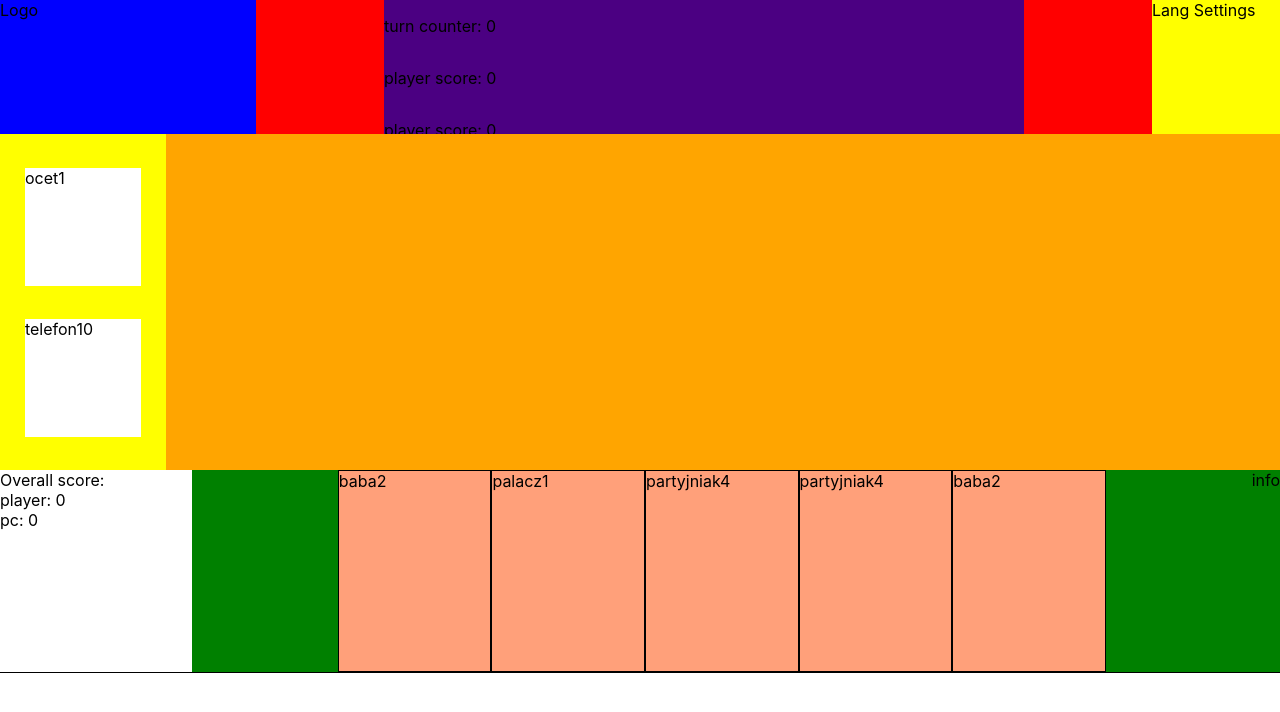
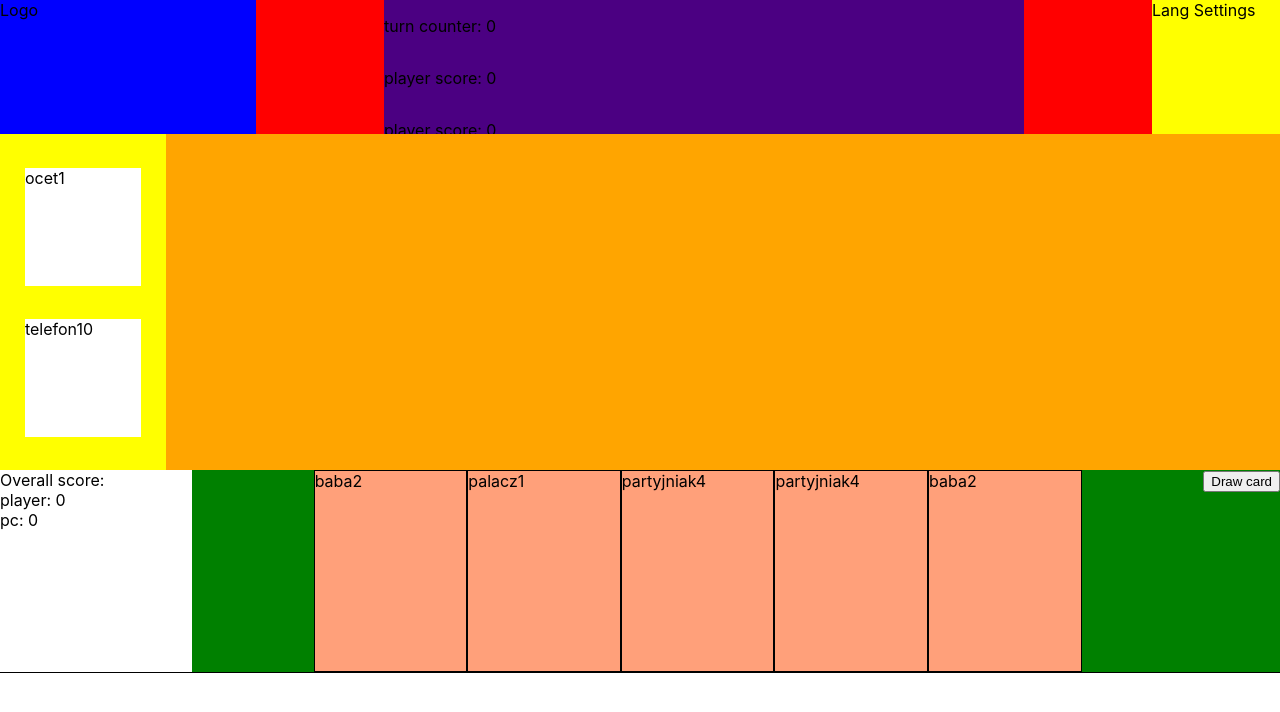
Before and after one commit to michalakweb/that-my-spot, a React (Create React App) app: page / in a window 1280 px wide. Shown: the top 712 px of the page. Built offline with nearby package versions, Linux system fonts and the light colour scheme.

Commit message:
added drawCard button

```diff
--- a/src/App.js
+++ b/src/App.js
@@ -242,6 +242,10 @@ class App extends React.Component {
     }
   }
 
+  drawCard = () => {
+    console.log("drawing card player")
+  }
+
   selectCard = (cardInfo, position) => {
     if (this.state.currentPhase === 1) {
       console.log("the selected card is:", cardInfo)
@@ -325,6 +329,8 @@ class App extends React.Component {
               selectCard={this.selectCard}
               playerOverallScore={this.state.playerOverallScore}
               computerOverallScore={this.state.computerOverallScore}
+              drawCard={this.drawCard}
+              currentPhase={this.state.currentPhase}
             />
           </div>
         </div>
--- a/src/components/footer/ExtraInfo.js
+++ b/src/components/footer/ExtraInfo.js
@@ -1,5 +1,16 @@
-import React from "react";
+import React from "react"
 
-const ExtraInfo = () => <div id="extra_info">info</div>;
+const ExtraInfo = props => (
+  <div id="extra_info">
+    <button
+      disabled={props.currentPhase !== 1}
+      onClick={() => {
+        props.drawCard()
+      }}
+    >
+      Draw card
+    </button>
+  </div>
+)
 
-export default ExtraInfo;
+export default ExtraInfo
--- a/src/components/footer/Footer.js
+++ b/src/components/footer/Footer.js
@@ -13,7 +13,7 @@ const Footer = props => (
       handPlayer={props.handPlayer}
       selectCard={props.selectCard}
     />
-    <ExtraInfo />
+    <ExtraInfo drawCard={props.drawCard} currentPhase={props.currentPhase} />
   </div>
 )
 
```
